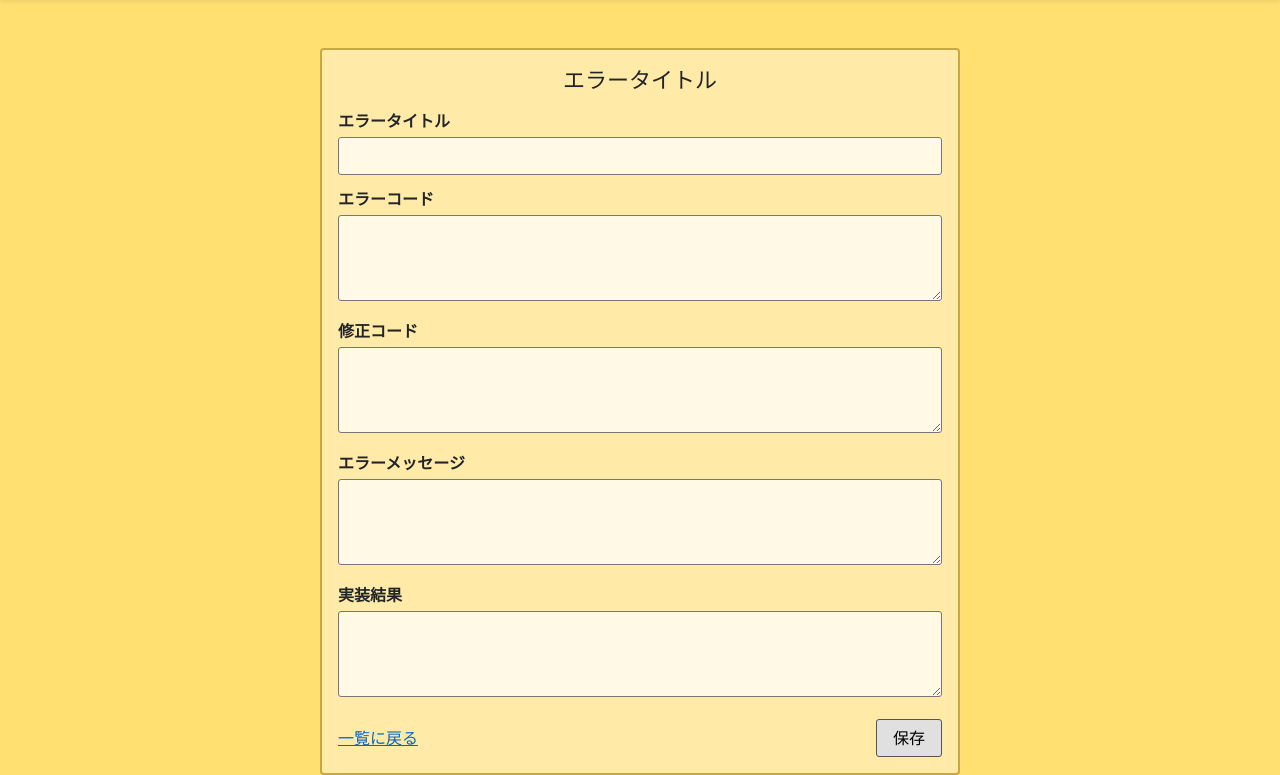
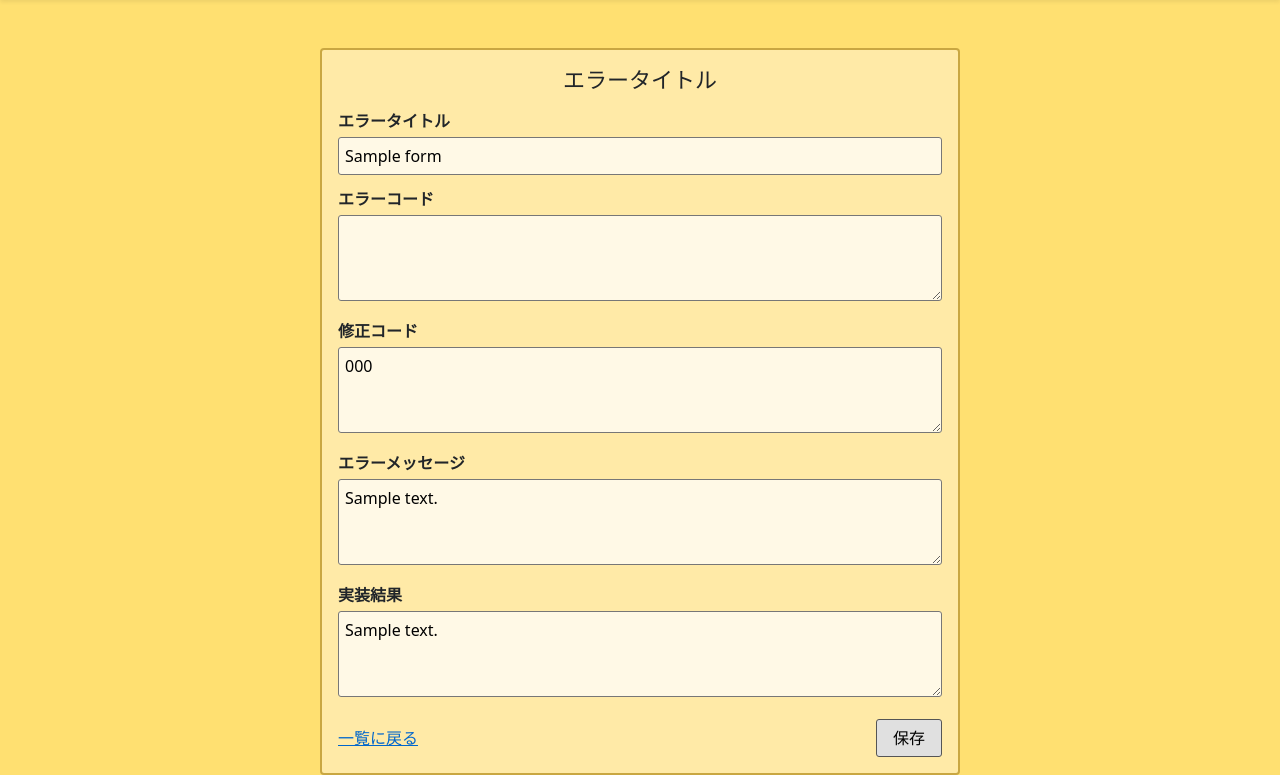
Before and after one commit to ken99375/ErrorMate, a Flask app: template templates/step_card_create.html in a window 1280 px wide. Shown: the part 66-841 px from the top of the page. Run offline with Flask 3, Linux system fonts and the light colour scheme; the template is opened without the code that fills it: most values are stand-ins (such as "Sample title", 1, 10 or a date in 2020).

Commit message:
新規作成画面

```diff
--- a/static/css/stepcard.css
+++ b/static/css/stepcard.css
@@ -176,6 +176,12 @@
     margin-top: 16px;
     }
 
+    .form-error {
+        color: #e53935;
+        font-size: 0.9rem;
+        margin-top: 4px;
+    }
+
     .btn-primary {
     padding: 6px 16px;
     border-radius: 3px;
--- a/templates/step_card_create.html
+++ b/templates/step_card_create.html
@@ -4,36 +4,66 @@
 
     {% block extra_css %}
     <link rel="stylesheet" href="{{ url_for('static', filename='css/stepcard.css') }}">
+    <style>
+    /* 適当に。既にCSSあるならそっちでもいい */
+    .form-error {
+        color: #e53935;
+        font-size: 0.9rem;
+        margin-top: 4px;
+    }
+    </style>
     {% endblock %}
 
     {% block content %}
     <section id="screen-editor" class="screen active">
     <div class="form-box">
         <h2>エラータイトル</h2>
+
         <form id="step_form" method="post" action="{{ url_for('step_card.create_card') }}">
         <div class="form-row">
             <label for="text_title">エラータイトル</label>
-            <input type="text" id="text_title" name="text_title" maxlength="255" required>
+            <input
+            type="text"
+            id="text_title"
+            name="text_title"
+            maxlength="255"
+            value="{{ form_data.text_title }}"
+            >
+            {% if errors.text_title %}
+            <p class="form-error">{{ errors.text_title }}</p>
+            {% endif %}
         </div>
 
         <div class="form-row">
             <label for="text_error">エラーコード</label>
-            <textarea id="text_error" name="text_error" rows="3"></textarea>
+            <textarea id="text_error" name="text_error" rows="3">{{ form_data.text_error }}</textarea>
+            {% if errors.text_error %}
+            <p class="form-error">{{ errors.text_error }}</p>
+            {% endif %}
         </div>
 
         <div class="form-row">
             <label for="text_fixcode">修正コード</label>
-            <textarea id="text_fixcode" name="text_fixcode" rows="3"></textarea>
+            <textarea id="text_fixcode" name="text_fixcode" rows="3">{{ form_data.text_fixcode }}</textarea>
+            {% if errors.text_fixcode %}
+            <p class="form-error">{{ errors.text_fixcode }}</p>
+            {% endif %}
         </div>
 
         <div class="form-row">
             <label for="text_message">エラーメッセージ</label>
-            <textarea id="text_message" name="text_message" rows="3"></textarea>
+            <textarea id="text_message" name="text_message" rows="3">{{ form_data.text_message }}</textarea>
+            {% if errors.text_message %}
+            <p class="form-error">{{ errors.text_message }}</p>
+            {% endif %}
         </div>
 
         <div class="form-row">
             <label for="text_result">実装結果</label>
-            <textarea id="text_result" name="text_result" rows="3"></textarea>
+            <textarea id="text_result" name="text_result" rows="3">{{ form_data.text_result }}</textarea>
+            {% if errors.text_result %}
+            <p class="form-error">{{ errors.text_result }}</p>
+            {% endif %}
         </div>
 
         <div class="form-footer">
```
Also changed, not shown: Blueprints/step_card.py (+61 -12 lines).
